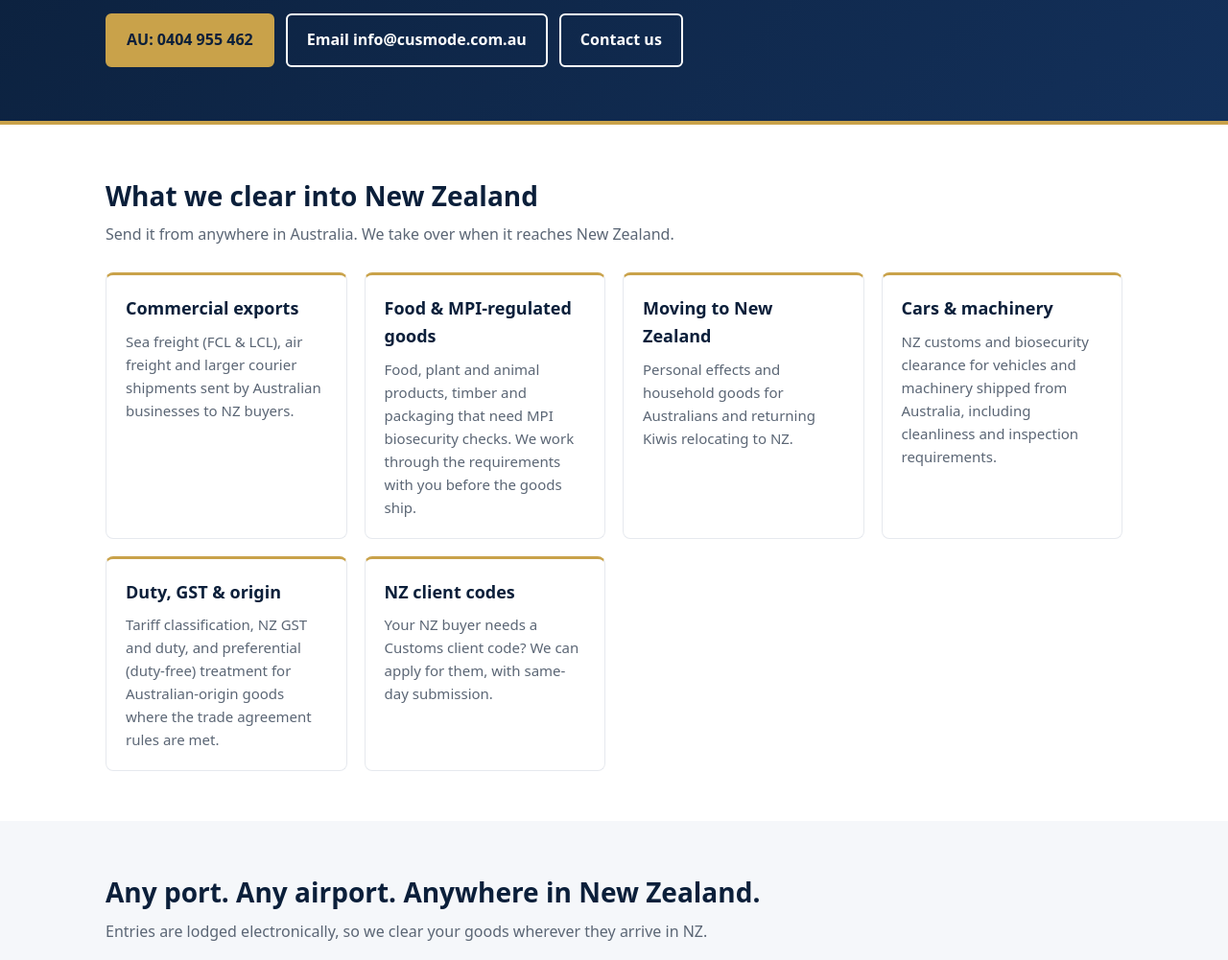
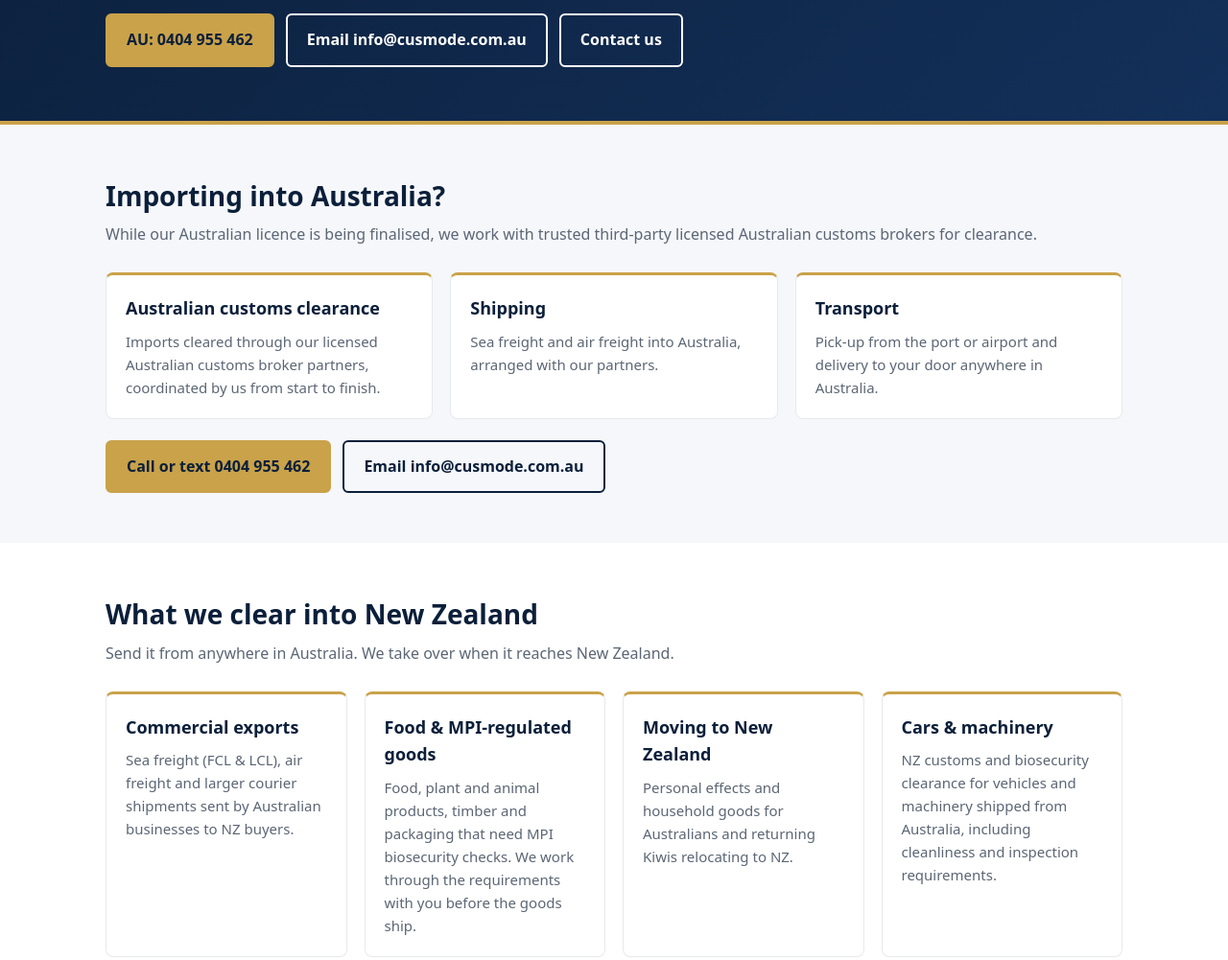
Before and after one commit to samthebrokers-prog/cusmode-au, a plain HTML site: page index.html in a window 1280 px wide. Shown: the part 800-1801 px from the top of the page at 96% size. Drawn offline with Linux system fonts and the light colour scheme.

Commit message:
Add Australian imports section (third-party AU customs brokers)
Co-Authored-By: Claude Opus 5.5 <noreply@anthropic.com>
Claude-Session: https://claude.ai/code/session_01CU4XarUsbNt6fXNF4UGJKg

```diff
--- a/index.html
+++ b/index.html
@@ -62,6 +62,7 @@ footer a{color:#fff}
   <div class="wrap">
     <a href="https://cusmode.com.au/"><img src="https://cusmode.co.nz/wp-content/uploads/2026/02/logo.png" alt="Cusmode Customs Brokers"></a>
     <nav>
+      <a href="#au-imports">AU imports</a>
       <a href="#services">What we clear</a>
       <a href="#ports">Ports</a>
       <a href="#how">How it works</a>
@@ -94,6 +95,22 @@ footer a{color:#fff}
     </div>
   </div>
 </div>
+
+<section id="au-imports" class="alt">
+  <div class="wrap">
+    <h2>Importing into Australia?</h2>
+    <p class="sub">While our Australian licence is being finalised, we work with trusted third-party licensed Australian customs brokers for clearance.</p>
+    <div class="grid">
+      <div class="card"><h3>Australian customs clearance</h3><p>Imports cleared through our licensed Australian customs broker partners, coordinated by us from start to finish.</p></div>
+      <div class="card"><h3>Shipping</h3><p>Sea freight and air freight into Australia, arranged with our partners.</p></div>
+      <div class="card"><h3>Transport</h3><p>Pick-up from the port or airport and delivery to your door anywhere in Australia.</p></div>
+    </div>
+    <div class="btns" style="margin-top:22px">
+      <a class="btn gold" href="tel:+61404955462">Call or text 0404 955 462</a>
+      <a class="btn" style="border-color:var(--navy);color:var(--navy)" href="mailto:info@cusmode.com.au?subject=Australian%20import%20enquiry">Email info@cusmode.com.au</a>
+    </div>
+  </div>
+</section>
 
 <section id="services">
   <div class="wrap">
@@ -137,7 +154,7 @@ footer a{color:#fff}
 
 <section class="alt">
   <div class="wrap">
-    <div class="notice"><strong>About Cusmode Customs Brokers AU:</strong> our application for an Australian customs broker licence is in progress. Until it is approved we do not provide Australian customs broking or clearance. The services on this page are New Zealand customs and biosecurity clearance, carried out by licensed customs brokers at Cusmode Customs Brokers in New Zealand. Want to hear when Australian services start? <a href="mailto:info@cusmode.com.au?subject=Register%20interest%20-%20Cusmode%20AU">Register your interest</a>.</div>
+    <div class="notice"><strong>About Cusmode Customs Brokers AU:</strong> our application for an Australian customs broker licence is in progress. Until it is approved, Cusmode does not lodge Australian customs entries itself: Australian import clearances are carried out by our third-party licensed Australian customs broker partners. New Zealand customs and biosecurity clearance is carried out by licensed customs brokers at Cusmode Customs Brokers in New Zealand. Want to hear when Australian services start? <a href="mailto:info@cusmode.com.au?subject=Register%20interest%20-%20Cusmode%20AU">Register your interest</a>.</div>
   </div>
 </section>
 
```
